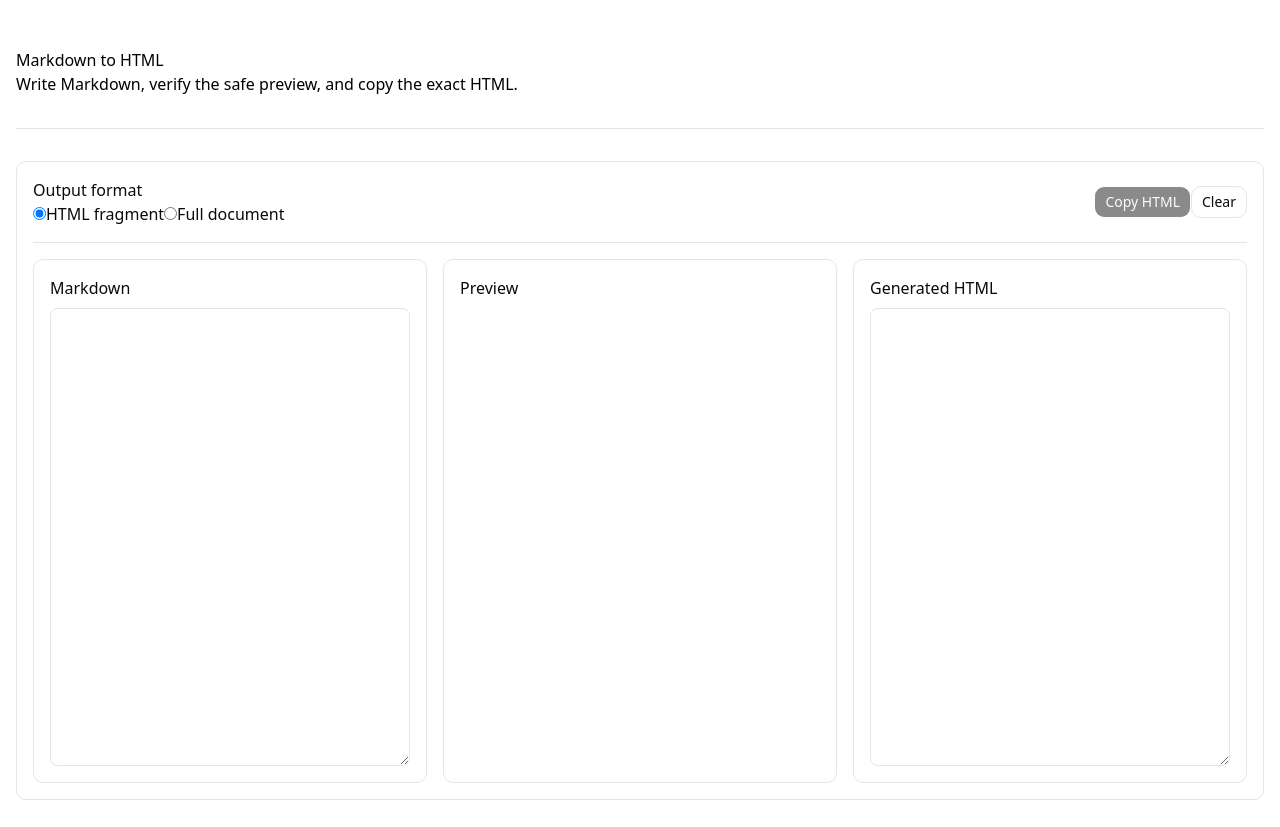
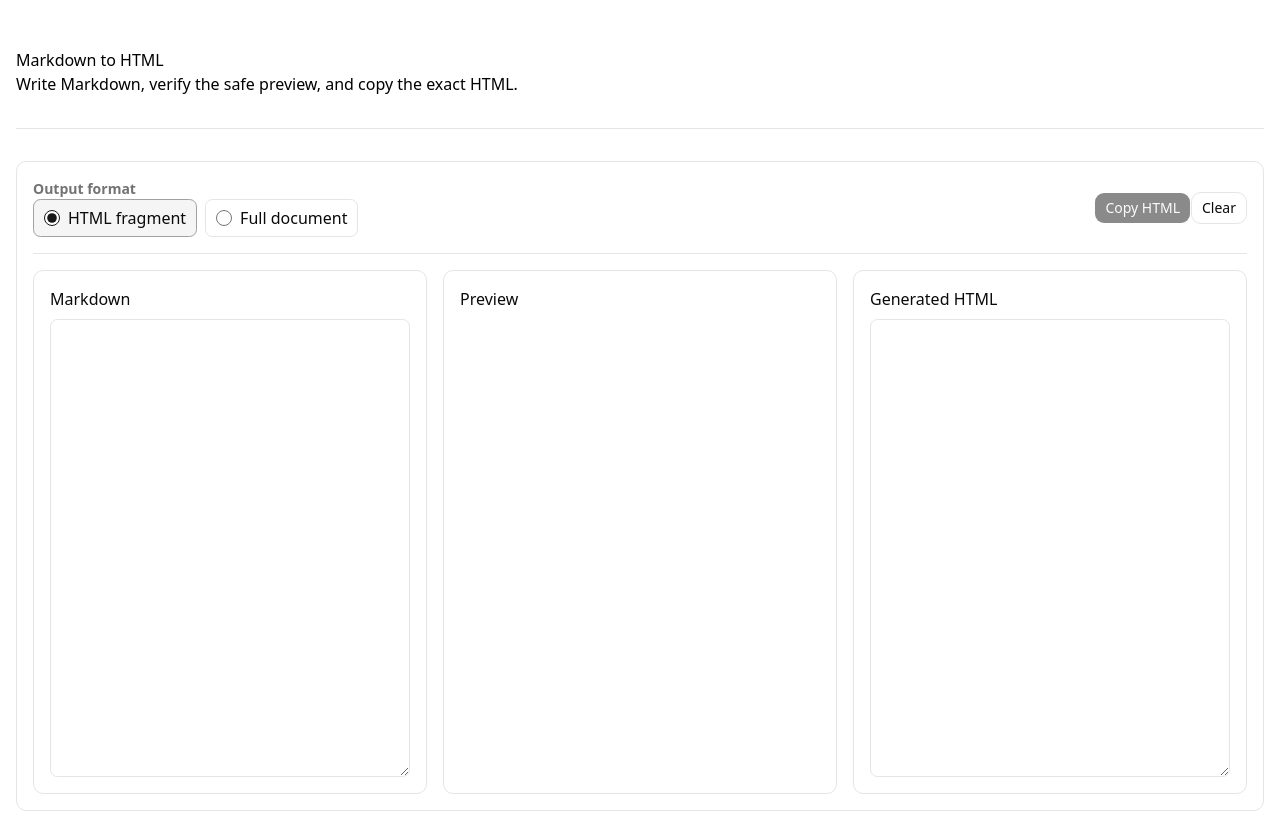
Before and after one commit to AlexandrBursak/Markdown-HTML, a Next.js app: page / in a window 1280 px wide. Built offline with nearby package versions, Linux system fonts and the light colour scheme.

Commit message:
fix(ui): style output mode selector

```diff
--- /dev/null
+++ b/src/view/components/OutputModeControl.module.css
@@ -0,0 +1,45 @@
+.control {
+  display: grid;
+  gap: 0.5rem;
+  min-width: 0;
+  margin: 0;
+  padding: 0;
+  border: 0;
+}
+
+.legend {
+  padding: 0;
+  color: var(--muted-foreground);
+  font-size: 0.875rem;
+  font-weight: 600;
+}
+
+.options {
+  display: flex;
+  flex-wrap: wrap;
+  gap: 0.5rem;
+}
+
+.option {
+  display: inline-flex;
+  align-items: center;
+  gap: 0.5rem;
+  min-height: 2rem;
+  padding: 0.375rem 0.625rem;
+  border: 1px solid var(--border);
+  border-radius: calc(var(--radius) * 0.75);
+  background: var(--background);
+  cursor: pointer;
+}
+
+.option:has(input:checked) {
+  border-color: var(--ring);
+  background: var(--muted);
+}
+
+.option input {
+  width: 1rem;
+  height: 1rem;
+  margin: 0;
+  accent-color: var(--primary);
+}
--- a/src/view/components/OutputModeControl.tsx
+++ b/src/view/components/OutputModeControl.tsx
@@ -1,4 +1,6 @@
 import type { OutputMode } from "@/entities/conversion/types";
+
+import styles from "./OutputModeControl.module.css";
 
 interface OutputModeControlProps {
   mode: OutputMode;
@@ -7,16 +9,18 @@ interface OutputModeControlProps {
 
 export function OutputModeControl({ mode, onChange }: OutputModeControlProps) {
   return (
-    <fieldset>
-      <legend>Output format</legend>
-      <label>
+    <fieldset className={styles.control}>
+      <legend className={styles.legend}>Output format</legend>
+      <div className={styles.options}>
+        <label className={styles.option}>
           <input type="radio" name="output-mode" checked={mode === "fragment"} onChange={() => onChange("fragment")} />
           HTML fragment
         </label>
-      <label>
+        <label className={styles.option}>
           <input type="radio" name="output-mode" checked={mode === "document"} onChange={() => onChange("document")} />
           Full document
         </label>
+      </div>
     </fieldset>
   );
 }
```
Lines whose indentation alone changed are shown as unchanged.
